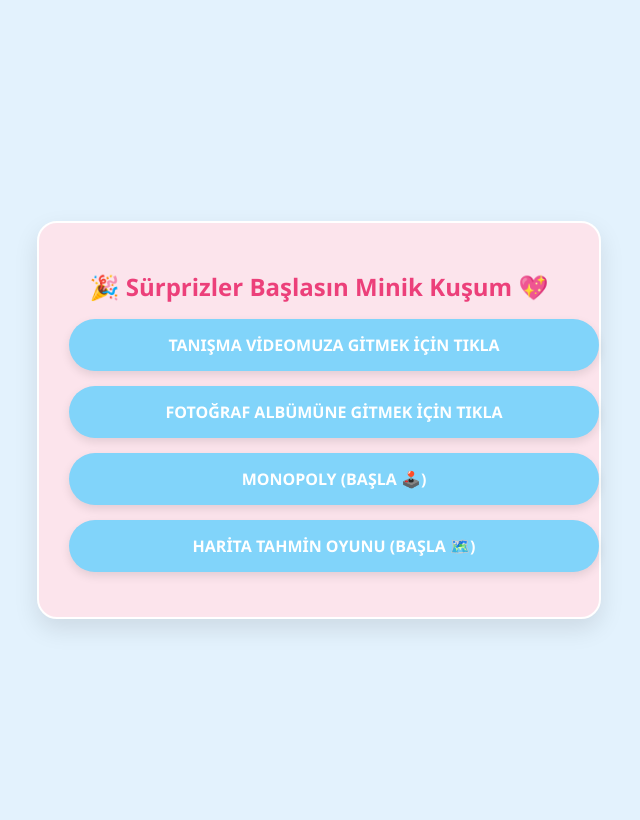
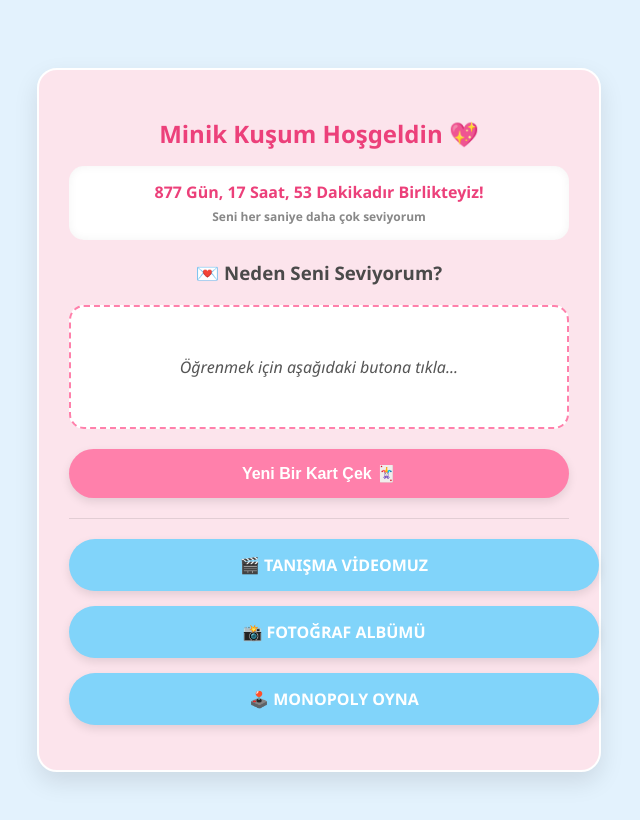
Before and after one commit to sualpfb/fatmagul, a plain HTML site: page video-menu.html in a window 1280 px wide. Shown: the whole page, without its empty margins (321-961 px from the left). Drawn offline with Linux system fonts and the light colour scheme.

Commit message:
Update video-menu.html

```diff
--- a/video-menu.html
+++ b/video-menu.html
@@ -4,15 +4,88 @@
     <meta charset="UTF-8">
     <title>Sürprizler Başlasın!</title>
     <link rel="stylesheet" href="static/styles.css">
+    <style>
+        .counter-box {
+            background: white;
+            padding: 15px;
+            border-radius: 15px;
+            margin-bottom: 20px;
+            color: #ec407a;
+            font-weight: bold;
+            box-shadow: inset 0 0 10px rgba(0,0,0,0.05);
+        }
+        .love-card {
+            background: #fff;
+            padding: 20px;
+            border-radius: 15px;
+            margin: 20px 0;
+            min-height: 80px;
+            display: flex;
+            align-items: center;
+            justify-content: center;
+            font-style: italic;
+            color: #555;
+            border: 2px dashed #ff80ab;
+        }
+    </style>
 </head>
 <body>
     <div class="container">
-        <h1>🎉 Sürprizler Başlasın Minik Kuşum 💖</h1>
+        <h1>Minik Kuşum Hoşgeldin 💖</h1>
 
-        <a href="https://youtu.be/nmIdZozIEW4" class="big-button">TANIŞMA VİDEOMUZA GİTMEK İÇİN TIKLA</a>
-        <a href="foto-album.html" class="big-button">FOTOĞRAF ALBÜMÜNE GİTMEK İÇİN TIKLA</a>
-        <a href="monopoly.html" class="big-button">MONOPOLY (BAŞLA 🕹️)</a>
-        <a href="harita-tahmin-oyunu.html" class="big-button">HARİTA TAHMİN OYUNU (BAŞLA 🗺️)</a>
+        <div class="counter-box">
+            <div id="sayac">Hesaplanıyor...</div>
+            <div style="font-size: 12px; color: #888; margin-top:5px;">Seni her saniye daha çok seviyorum</div>
+        </div>
+
+        <h3>💌 Neden Seni Seviyorum?</h3>
+        <div class="love-card" id="loveText">
+            Öğrenmek için aşağıdaki butona tıkla...
+        </div>
+        <button onclick="yeniSebep()" style="background-color: #ff80ab;">Yeni Bir Kart Çek 🃏</button>
+
+        <hr style="border: 0; border-top: 1px solid rgba(0,0,0,0.1); margin: 20px 0;">
+
+        <a href="https://youtu.be/nmIdZozIEW4" class="big-button">🎬 TANIŞMA VİDEOMUZ</a>
+        <a href="foto-album.html" class="big-button">📸 FOTOĞRAF ALBÜMÜ</a>
+        <a href="monopoly.html" class="big-button">🕹️ MONOPOLY OYNA</a>
+
     </div>
+
+    <script>
+        /* --- SAYAÇ KODU --- */
+        function sureHesapla() {
+            // BURAYI KENDİ TARİHİNLE DEĞİŞTİR: YIL, AY (0'dan başlar: Ocak=0), GÜN
+            const baslangic = new Date(2023, 7, 4); // Örnek: 4 Ağustos 2023
+            const simdi = new Date();
+            const fark = simdi - baslangic;
+
+            const gun = Math.floor(fark / (1000 * 60 * 60 * 24));
+            const saat = Math.floor((fark % (1000 * 60 * 60 * 24)) / (1000 * 60 * 60));
+            const dakika = Math.floor((fark % (1000 * 60 * 60)) / (1000 * 60));
+
+            document.getElementById("sayac").innerHTML =
+                `${gun} Gün, ${saat} Saat, ${dakika} Dakikadır Birlikteyiz!`;
+        }
+        setInterval(sureHesapla, 1000); // Her saniye güncelle
+        sureHesapla(); // İlk açılışta çalıştır
+
+        /* --- SEVGİ KARTLARI KODU --- */
+        const sebepler = [
+            "Çünkü güldüğünde gözlerinin içi gülüyor.",
+            "Bana her zaman destek olduğun için.",
+            "Dünyanın en güzel kalbine sahip olduğun için.",
+            "Benimle saçmalayabildiğin için.",
+            "Kötü günlerimi güzelleştirdiğin için.",
+            "Senin yanındayken zamanın nasıl geçtiğini anlamadığım için.",
+            "Bana kendimi özel hissettirdiğin için."
+            // Buraya istediğin kadar sebep ekleyebilirsin, tırnak içinde ve virgülle ayırarak.
+        ];
+
+        function yeniSebep() {
+            const rastgeleSayi = Math.floor(Math.random() * sebepler.length);
+            document.getElementById("loveText").innerText = sebepler[rastgeleSayi];
+        }
+    </script>
 </body>
 </html>
```
